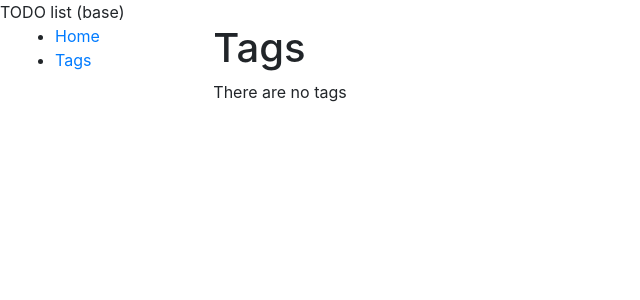
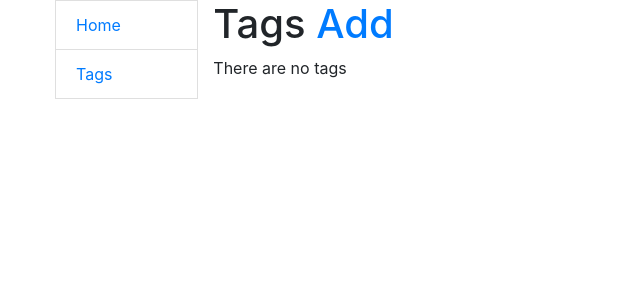
Before and after one commit to Yevheniy-Lototskiy/django-practice, a Django app: page /tags/ in a window 1280 px wide. Shown: the top 300 px of the page, without its empty margins (0-640 px from the left). Run offline with Django 4.2, Linux system fonts and the light colour scheme; data that the repository does not hold is empty.

Commit message:
Created page for create tag and modified sidebar also added button for tag create page

```diff
--- a/django_practice/settings.py
+++ b/django_practice/settings.py
@@ -37,6 +37,8 @@ INSTALLED_APPS = [
     "django.contrib.sessions",
     "django.contrib.messages",
     "django.contrib.staticfiles",
+    "crispy_bootstrap4",
+    "crispy_forms",
     "todo",
 ]
 
@@ -67,6 +69,8 @@ TEMPLATES = [
         },
     },
 ]
+
+CRISPY_TEMPLATE_PACK = "bootstrap4"
 
 WSGI_APPLICATION = "django_practice.wsgi.application"
 
--- a/templates/base.html
+++ b/templates/base.html
@@ -1,7 +1,8 @@
 <!DOCTYPE html>
 <html>
 <head>
-  {% block title %}TODO list (base){% endblock %}
+
+  {% block title %}{% endblock %}
 
   <meta charset="utf=8">
   <meta name="viewport" content="width=device-with, initial-scale=1">
--- a/templates/includes/sidebar.html
+++ b/templates/includes/sidebar.html
@@ -1,4 +1,4 @@
 <ul class="sidebar-nav">
-  <li><a href="{% url 'todo:index' %}">Home</a></li>
-  <li><a href="{% url 'todo:tag-list' %}">Tags</a></li>
+  <li class="list-group-item"><a href="{% url 'todo:index' %}">Home</a></li>
+  <li class="list-group-item"><a href="{% url 'todo:tag-list' %}">Tags</a></li>
 </ul>
--- a/templates/todo/tag_list.html
+++ b/templates/todo/tag_list.html
@@ -1,7 +1,7 @@
 {% extends 'base.html' %}
 
 {% block content %}
-  <h1>Tags</h1>
+  <h1>Tags <a href="{% url 'todo:tag-create' %}">Add</a></h1>
 
   {% if tag_list %}
     <table class="table">
--- a/todo/urls.py
+++ b/todo/urls.py
@@ -1,10 +1,15 @@
 from django.urls import path
 
-from todo.views import index, TagListView
+from todo.views import (
+    index,
+    TagListView,
+    TagCreateView,
+)
 
 urlpatterns = [
     path("", index, name="index"),
-    path("tags/", TagListView.as_view(), name="tag-list")
+    path("tags/", TagListView.as_view(), name="tag-list"),
+    path("tags/create/", TagCreateView.as_view(), name="tag-create")
 ]
 
 app_name = "todo"
--- a/todo/views.py
+++ b/todo/views.py
@@ -1,4 +1,5 @@
 from django.shortcuts import render
+from django.urls import reverse_lazy
 from django.views import generic
 
 from todo.models import Task, Tag
@@ -15,3 +16,10 @@ def index(request):
 class TagListView(generic.ListView):
     model = Tag
     template_name = "todo/tag_list.html"
+
+
+class TagCreateView(generic.CreateView):
+    model = Tag
+    fields = "__all__"
+    success_url = reverse_lazy("todo:tag-list")
+    template_name = "todo/tag_form.html"
```
Also changed, not shown: templates/todo/tag_form.html (added, +13 -0 lines).
